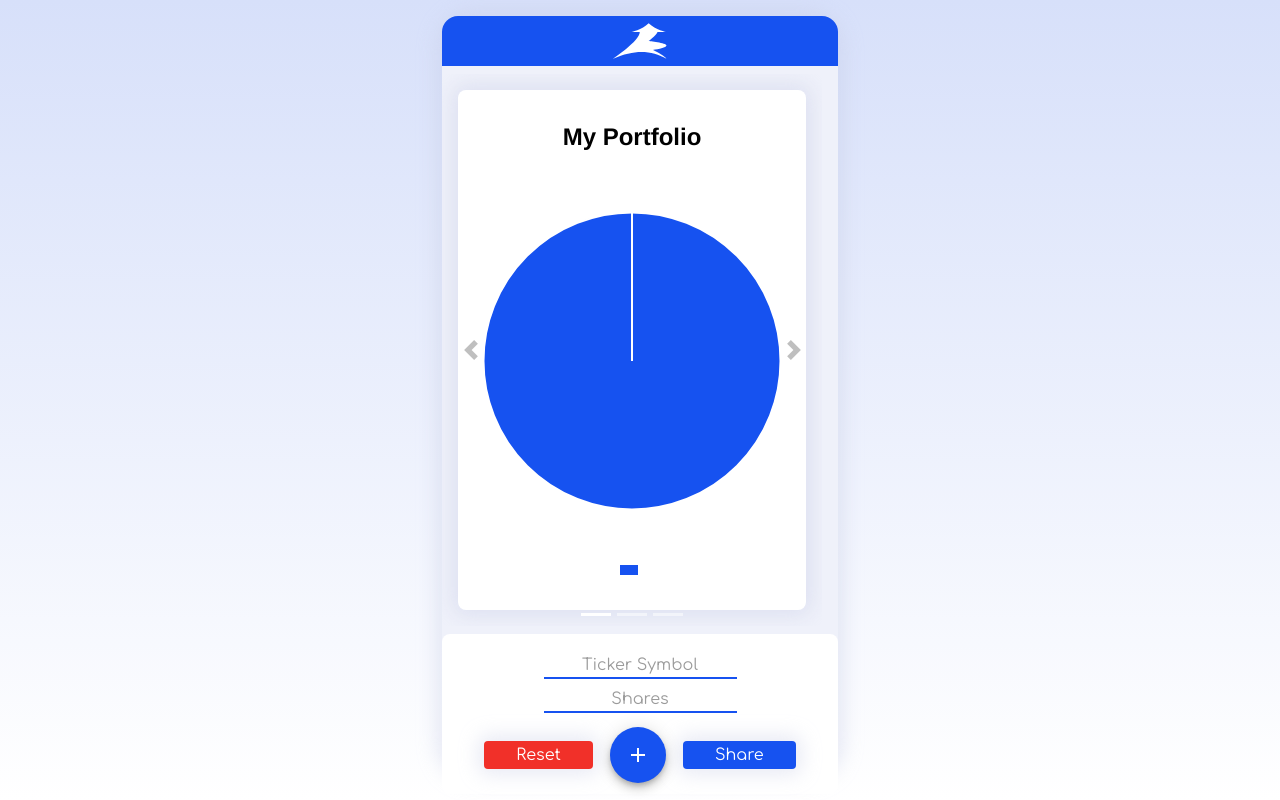
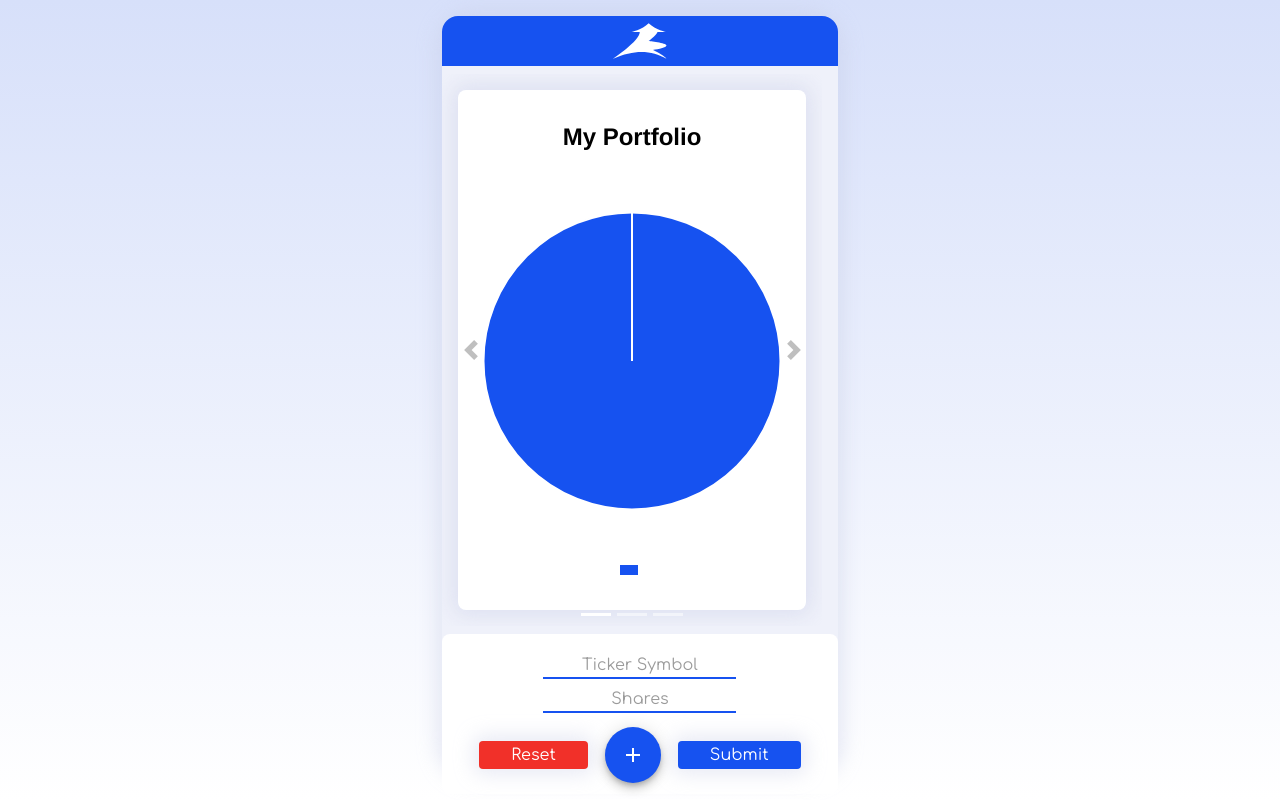
Before and after one commit to Tepeup/portfoliorater, a React (Create React App) app in the folder client/: page / in a window 1280 px wide. Built offline with nearby package versions, Linux system fonts and the light colour scheme.

Commit message:
plus button

```diff
--- a/client/src/Components/Body/Body.component.jsx
+++ b/client/src/Components/Body/Body.component.jsx
@@ -830,7 +830,7 @@ class Body extends React.Component {
 
               {this.state.showShare ? (
                 <div className="stockSearch" id="item5">
-                  <button onClick={this.onSubmit}>Share</button>
+                  <button onClick={this.onSubmit}>Submit</button>
                 </div>
               ) : (
                 <Link
```
